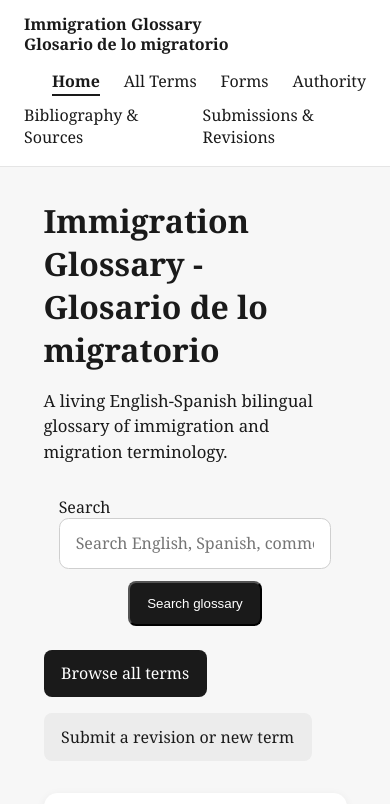
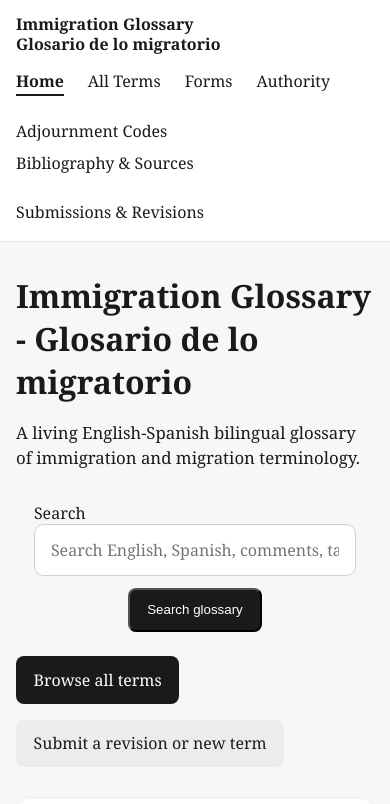
Before and after one commit to mapachurro/eoir-glossary, a React (Vite) app: page / in a window 390 px wide. Shown: the top 804 px of the page. Built offline with nearby package versions, Linux system fonts and the light colour scheme.

Commit message:
Improve the copy, formatting on the adjournment codes page

```diff
--- a/src/components/Layout.jsx
+++ b/src/components/Layout.jsx
@@ -4,6 +4,7 @@ export default function Layout() {
   return (
     <div className="site-shell">
       <header className="site-header">
+        <div className="container">
           <div className="site-header__inner">
             <Link to="/" className="site-title">
               <span>Immigration Glossary</span>
@@ -18,6 +19,7 @@ export default function Layout() {
                 <NavLink to="/terms">All Terms</NavLink>
                 <NavLink to="/forms">Forms</NavLink>
                 <NavLink to="/legal-authority">Authority</NavLink>
+                <NavLink to="/adjournment-codes">Adjournment Codes</NavLink>
               </div>
 
               <div className="site-nav__row">
@@ -26,10 +28,13 @@ export default function Layout() {
               </div>
             </nav>
           </div>
+        </div>
       </header>
 
       <main className="site-main">
+        <div className="container">
           <Outlet />
+        </div>
       </main>
     </div>
   );
--- a/src/data/adjournmentCodes.json
+++ b/src/data/adjournmentCodes.json
@@ -7,6 +7,7 @@
     "category": "Court scheduling",
     "affectsAsylumClock": "",
     "notes": "",
-    "source": ""
+    "source": "",
+    "relatedTerms": []
   }
 ]
--- a/src/pages/AdjournmentCodesPage.jsx
+++ b/src/pages/AdjournmentCodesPage.jsx
@@ -1,16 +1,18 @@
 import { useMemo, useState } from "react";
-import forms from "../data/forms.json";
+import codes from "../data/adjournmentCodes.json";
 import SearchBar from "../components/SearchBar";
 
-function matchesForm(form, query) {
+function matchesCode(code, query) {
   const haystack = [
-    form.agency,
-    form.formNumber,
-    form.title,
-    form.spanishTitle,
-    form.purpose,
-    form.notes,
-    ...(form.relatedTerms || []),
+    code.id,
+    code.code,
+    code.meaning,
+    code.spanishMeaning,
+    code.category,
+    code.affectsAsylumClock,
+    code.notes,
+    code.source,
+    ...(code.relatedTerms || []),
   ]
     .join(" ")
     .toLowerCase();
@@ -18,54 +20,57 @@ function matchesForm(form, query) {
   return haystack.includes(query.toLowerCase());
 }
 
-export default function FormsPage() {
+export default function CodesPage() {
   const [query, setQuery] = useState("");
 
-  const filteredForms = useMemo(() => {
-    if (!query.trim()) return forms;
-    return forms.filter((form) => matchesForm(form, query));
+  const filteredCodes = useMemo(() => {
+    if (!query.trim()) return codes;
+    return codes.filter((code) => matchesCode(code, query));
   }, [query]);
 
   return (
     <section className="page">
-      <h1>Forms Explorer</h1>
+      <h1>Adjournment Code explorer</h1>
       <p className="page-intro">
-        A reference guide to common EOIR, USCIS, and immigration-related forms.
+        A reference guide, fairly but not completely, complete and up-to-date,
+        to the <strong>adjournment codes</strong> used in US Immigration Court (EOIR)
+        proceedings.
+      </p>
+
+      <p>
+        These codes embed information regarding the reason that the
+        case is being continued to a later date into the record. They can affect
+        the results of a case; they can affect other processes outside of the
+        EOIR, most significantly the <a href="https://mapachurro.github.io/eoir-glossary/#/terms?q=asylum%20clock">asylum clock</a>, a timekeeping measure that
+        determines when an asylum seeker present in the US is elegible to
+        receive a work permit.
       </p>
 
       <SearchBar
         value={query}
         onChange={setQuery}
-        placeholder="Search by form number, agency, title, purpose..."
+        placeholder="Search by code, meaning, category..."
       />
 
-      <div className="forms-grid">
-        {filteredForms.map((form) => (
-          <article className="form-card" key={form.id}>
-            <div className="form-card__header">
-              <span className="form-card__agency">{form.agency}</span>
-              <h2>{form.formNumber}</h2>
+      <div className="codes-grid">
+        {filteredCodes.map((code) => (
+          <article className="code-card" key={code.code}>
+            <div className="code-card__header">
+              <h2>{code.code}</h2>
             </div>
 
-            <h3>{form.title}</h3>
+            <h3>{code.meaning}</h3>
 
-            {form.spanishTitle && (
-              <p className="form-card__spanish">{form.spanishTitle}</p>
+            {code.spanishMeaning && (
+              <p className="code-card__spanish">{code.spanishMeaning}</p>
             )}
 
-            <p>{form.purpose}</p>
+            <p>{code.notes}</p>
 
-            {form.relatedTerms?.length > 0 && (
+            {code.relatedTerms?.length > 0 && (
               <p>
-                <strong>Related terms:</strong>{" "}
-                {form.relatedTerms.join(", ")}
+                <strong>Related terms:</strong> {code.relatedTerms.join(", ")}
               </p>
-            )}
-
-            {form.officialUrl && (
-              <a href={form.officialUrl} target="_blank" rel="noreferrer">
-                Official form/source
-              </a>
             )}
           </article>
         ))}
--- a/src/styles.css
+++ b/src/styles.css
@@ -20,6 +20,13 @@ a {
   min-height: 100vh;
 }
 
+.container {
+  width: min(1200px, 100%);
+  margin: 0 auto;
+  padding-left: 2rem;
+  padding-right: 2rem;
+}
+
 .site-header {
   background: #ffffff;
   border-bottom: 1px solid #e5e5e5;
@@ -29,9 +36,7 @@ a {
 }
 
 .site-header__inner {
-  max-width: 1100px;
-  margin: 0 auto;
-  padding: 1rem 1.5rem;
+  padding: 1rem 0;
   display: flex;
   gap: 1rem;
   align-items: center;
@@ -78,10 +83,10 @@ a {
   border-bottom: 2px solid #1a1a1a;
 }
 
+
 .site-main {
-  max-width: 90%;
-  margin: 0 auto;
-  padding: 2rem 1.5rem 4rem;
+  padding-top: 2rem;
+  padding-bottom: 4rem;
 }
 
 .page h1 {
@@ -91,7 +96,6 @@ a {
 }
 
 .page-intro {
-  max-width: 70ch;
   font-size: 1.05rem;
   line-height: 1.5;
 }
@@ -193,9 +197,22 @@ a {
 }
 
 @media (max-width: 700px) {
+  .container {
+    padding-left: 1rem;
+    padding-right: 1rem;
+  }
+
   .site-header__inner {
     flex-direction: column;
     align-items: flex-start;
+  }
+
+  .site-nav {
+    align-items: flex-start;
+  }
+
+  .site-nav__row {
+    flex-wrap: wrap;
   }
 
   .page h1 {
```
Lines whose indentation alone changed are shown as unchanged.
